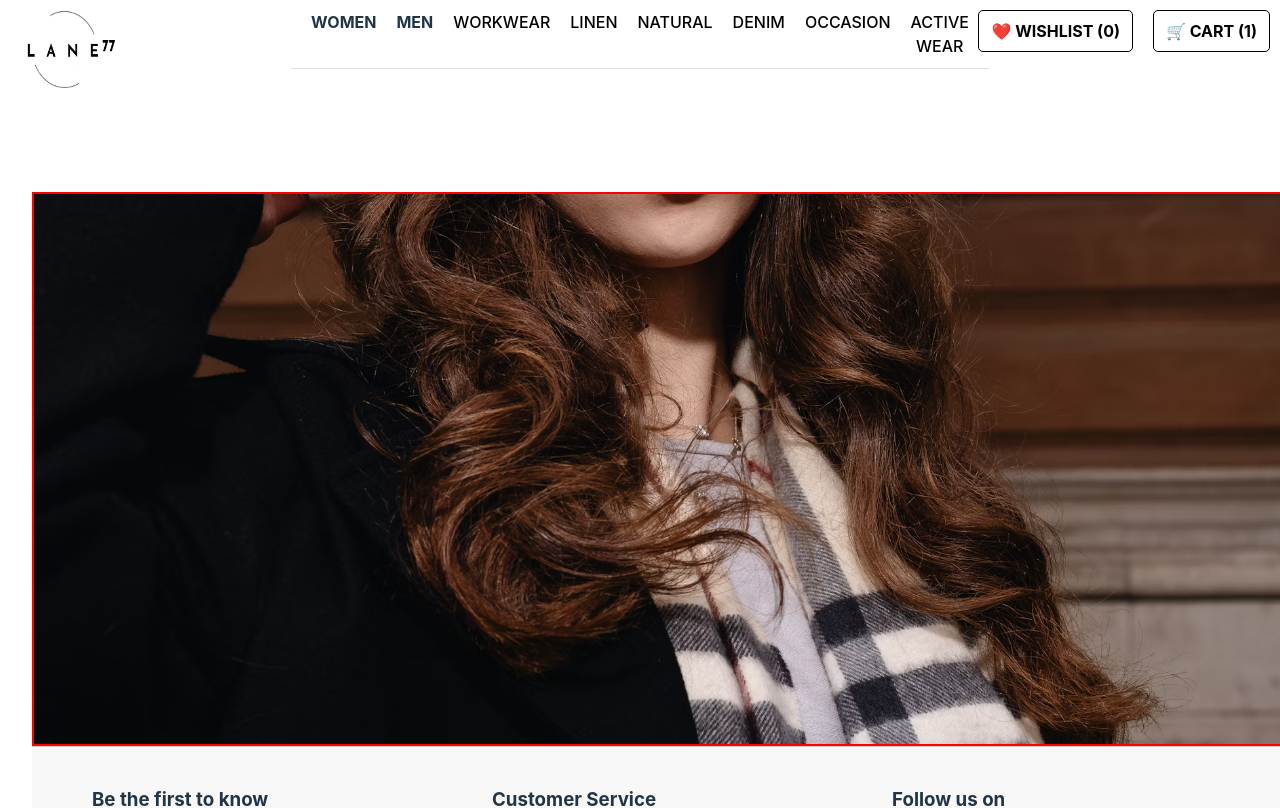
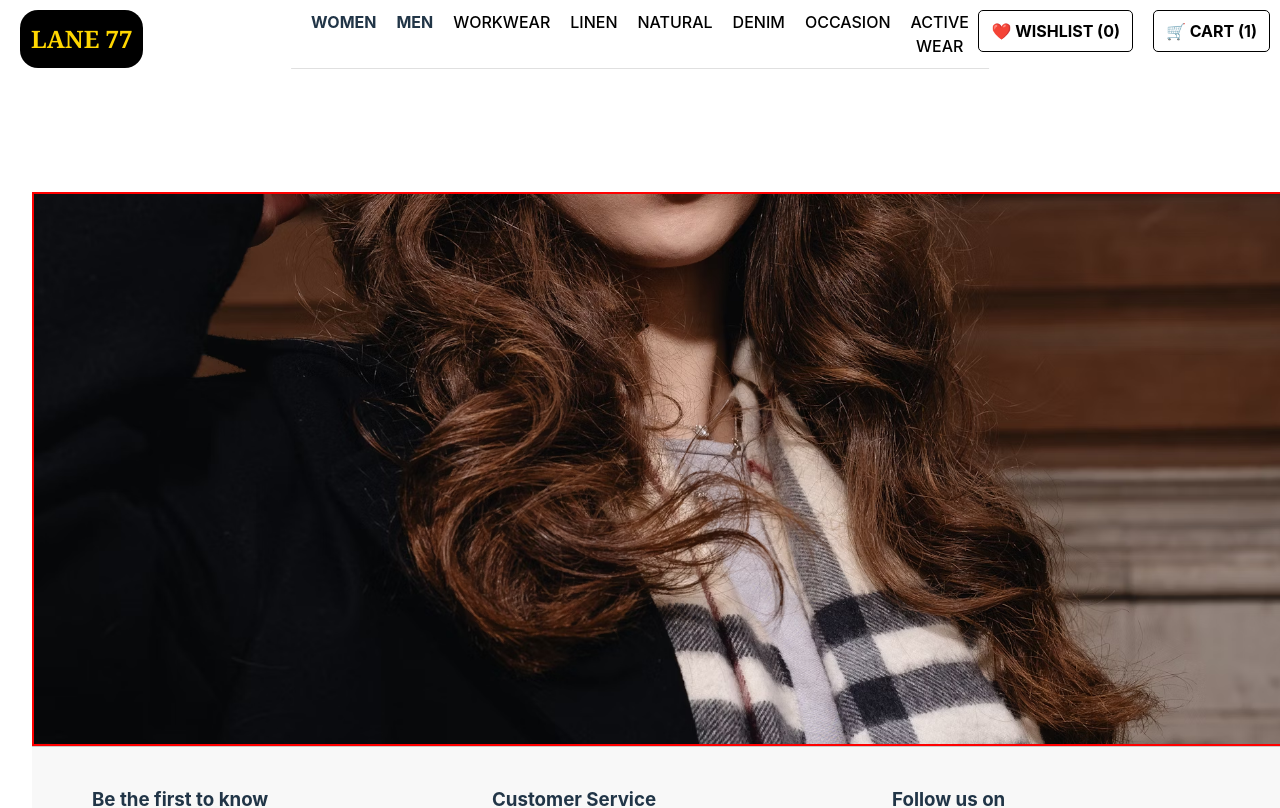
Before and after one commit to AbeysiriLasantha/Abeysiri_Hemba_Lane77_Capstone, a React (Vite) app in the folder frontend/: page / in a window 1280 px wide. Shown: the top 808 px of the page. Built offline with nearby package versions, Linux system fonts and the light colour scheme.

Commit message:
Some style changes

```diff
--- a/frontend/src/components/Header.css
+++ b/frontend/src/components/Header.css
@@ -14,3 +14,17 @@
 .logoDiv img {
     max-width: 100px; /* Adjust the logo size as needed */
 }
+
+.innerLogo {
+    font-family:Georgia, 'Times New Roman', Times, serif;
+    font-size:24px;
+    background-color: black;
+    color:gold;
+    border-radius: 18px;
+    padding:11px;
+}
+
+.innerLogo:hover {
+    background-color: rgb(77, 183, 77);
+    color:black;
+}
--- a/frontend/src/components/Header.jsx
+++ b/frontend/src/components/Header.jsx
@@ -1,5 +1,5 @@
 import React from 'react'
-import logo from '../assets/images/logo.jpg'; // Adjust the path as needed
+import logo from '../assets/images/logo2.jpg'; // Adjust the path as needed
 import './Header.css'
 import { Link } from 'react-router-dom';
 
@@ -7,7 +7,8 @@ function Header() {
   return (
     <div className='logoDiv'>
         <Link to="/">
-          <img src={logo} alt="Logo" style={{ width: '100px', height: '80px' }} />
+          <div className="innerLogo"> <strong> LANE <superscript>77 </superscript> </strong> </div>
+          {/* <img src={logo} alt="Logo" style={{ width: '100px', height: '80px' }} /> */}
         </Link>
     </div>
   )
```
Also changed, not shown: frontend/src/assets/images/logo2.jpg (added).
